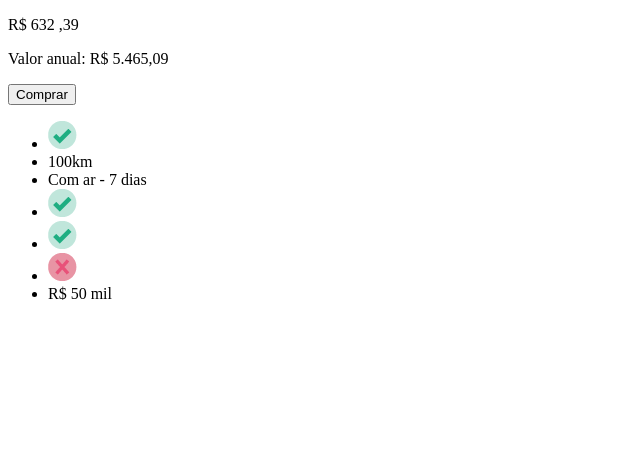
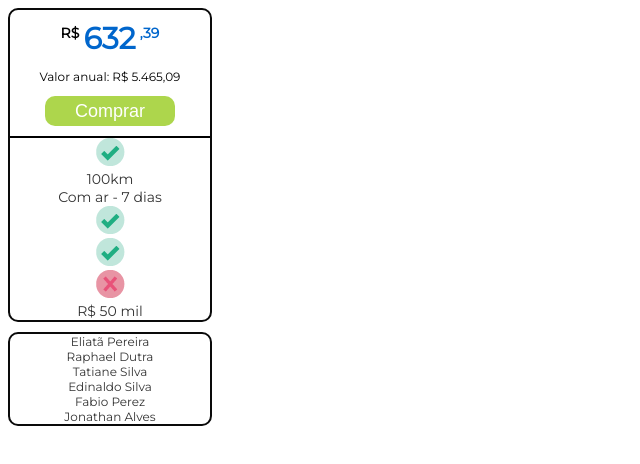
Before and after one commit to jhalves83/ctd-frontI-aula09, a plain HTML site: page mesa-de-trabalho/index.html in a window 1280 px wide. Shown: the whole page, without its empty margins (0-640 px from the left). Drawn offline with Linux system fonts and the light colour scheme.

Commit message:
Update index.html

```diff
--- a/mesa-de-trabalho/index.html
+++ b/mesa-de-trabalho/index.html
@@ -1,19 +1,144 @@
 <!DOCTYPE html>
 <html lang="pt-br">
+
 <head>
     <meta charset="UTF-8">
     <meta http-equiv="X-UA-Compatible" content="IE=edge">
     <meta name="viewport" content="width=device-width, initial-scale=1.0">
     <title>Mesa de trabalho</title>
+    <link rel="preconnect" href="https://fonts.googleapis.com">
+    <link rel="preconnect" href="https://fonts.gstatic.com" crossorigin>
+    <link href="https://fonts.googleapis.com/css2?family=Montserrat:wght@400&display=swap" rel="stylesheet">
+
     <style type="text/css">
         /* Coloque o código fonte da atividade aqui */
+        body {
+            font-family: 'Montserrat', sans-serif;
+            color: #333;
+            position: relative;
+        }
 
+        .plano {
+            border: 2px solid #0a0a0a;
+            border-radius: 10px;
+            width: 200px;
+            text-align: center;
+            display: block;
+            position: relative;
+            top: 0px;
+        }
+
+        .preco {
+            position: relative;
+            top: 0px;
+            margin: 0px;
+            padding: 0px;
+        }
+
+        .plano__sessao{
+            position: relative;
+            border-bottom: 2px solid #000000;
+            padding: 10px;
+        }
+        .preco__total {
+            font-size: 12px;
+            position: relative;
+            color: #000;
+        }
+
+        .preco__cambio {
+	font-size: 14px;
+	font-weight: bold;
+	font-style: normal;
+	color: #000;
+	position: relative;
+	top: 4px;
+	vertical-align: top;
+        }
+
+        .preco__valor {
+	margin-top: 0px;
+	font-size: 30px;
+	font-weight: bolder;
+	color: #06C;
+	position: relative;
+        }
+
+        .preco__moeda {
+	font-size: 14px;
+	font-weight: bold;
+	text-align: top;
+	color: #06C;
+	margin-top: 0px;
+    padding-top: 0px;
+	position: relative;
+	float: none;
+	top: 4px;
+	vertical-align: top;
+        }
+
+        .lista {
+            color: #333;
+            text-align: center;
+            position: relative;
+            float: none;
+			 margin: 0px;
+            padding: 0px;
+        }
+
+        .lista__item {
+            list-style-type: none;
+            font-size: 14px;
+            font-weight: normal;
+            color: #333;
+            text-align: center;
+            position: relative;
+            margin: 0px;
+            padding: 0px;
+        }
+
+
+        .botao {
+            font-size: 18px;
+            color: #FFF;
+            background-color: rgb(173, 214, 76);
+            text-align: center;
+            height: 30px;
+            width: 130px;
+            border-radius: 10px;
+            vertical-align: middle;
+            position: relative;
+            border: 0px;
+        }
+
+        .integrantes{
+            border: 2px solid #0a0a0a;
+            border-radius: 10px;
+            width: 200px;
+            text-align: center;
+            display: block;
+            position: relative;
+            top: 0px;
+            margin-top: 10px;
+        }
+
+        .integranteslista{
+            list-style-type: none;
+            font-size: 12px;
+            font-weight: normal;
+            color: #333;
+            text-align: center;
+            position: relative;
+            margin: 0px;
+            padding: 0px;
+        }
     </style>
 </head>
+
 <body>
     <!-- O código HTML pode ser alterado se considerarem necessário. -->
     <div class="plano">
-        <div class="plano__sessao my-5">
+        <div class="plano__sessao ">
             <p class="preco">
                 <span class="preco__cambio">R$</span>
                 <span class="preco__valor">632</span>
@@ -40,5 +165,17 @@
             <li class="lista__item">R$ 50 mil</li>
         </ul>
     </div>
+
+    <div class="integrantes">
+    <ul class="integranteslista">
+        <li>Eliatã Pereira</li>
+        <li>Raphael Dutra</li>
+        <li>Tatiane Silva</li>
+        <li>Edinaldo Silva</li>
+        <li>Fabio Perez</li>
+        <li>Jonathan Alves</li>
+    </ul>
+</div>
 </body>
+
 </html>
```
